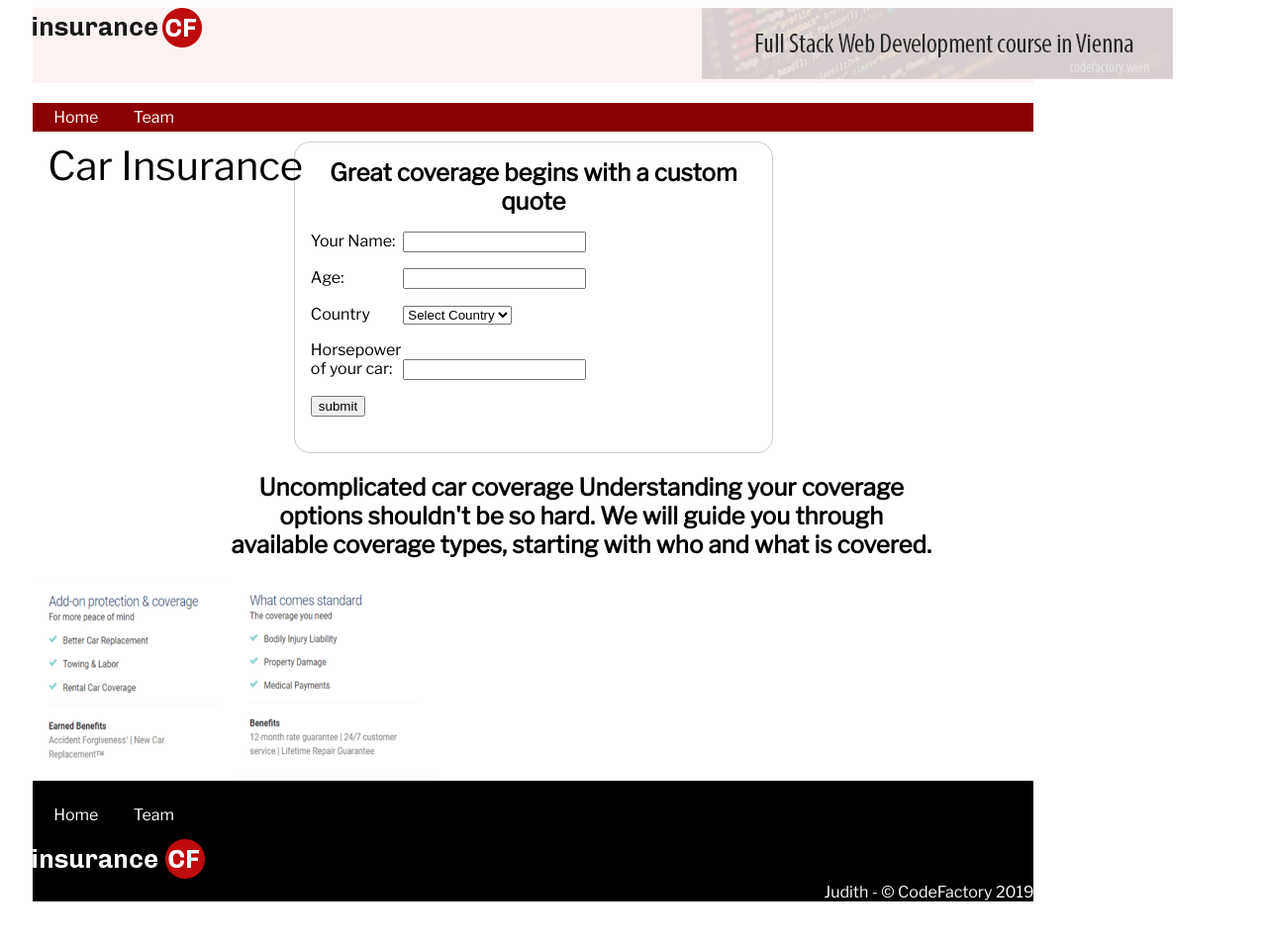
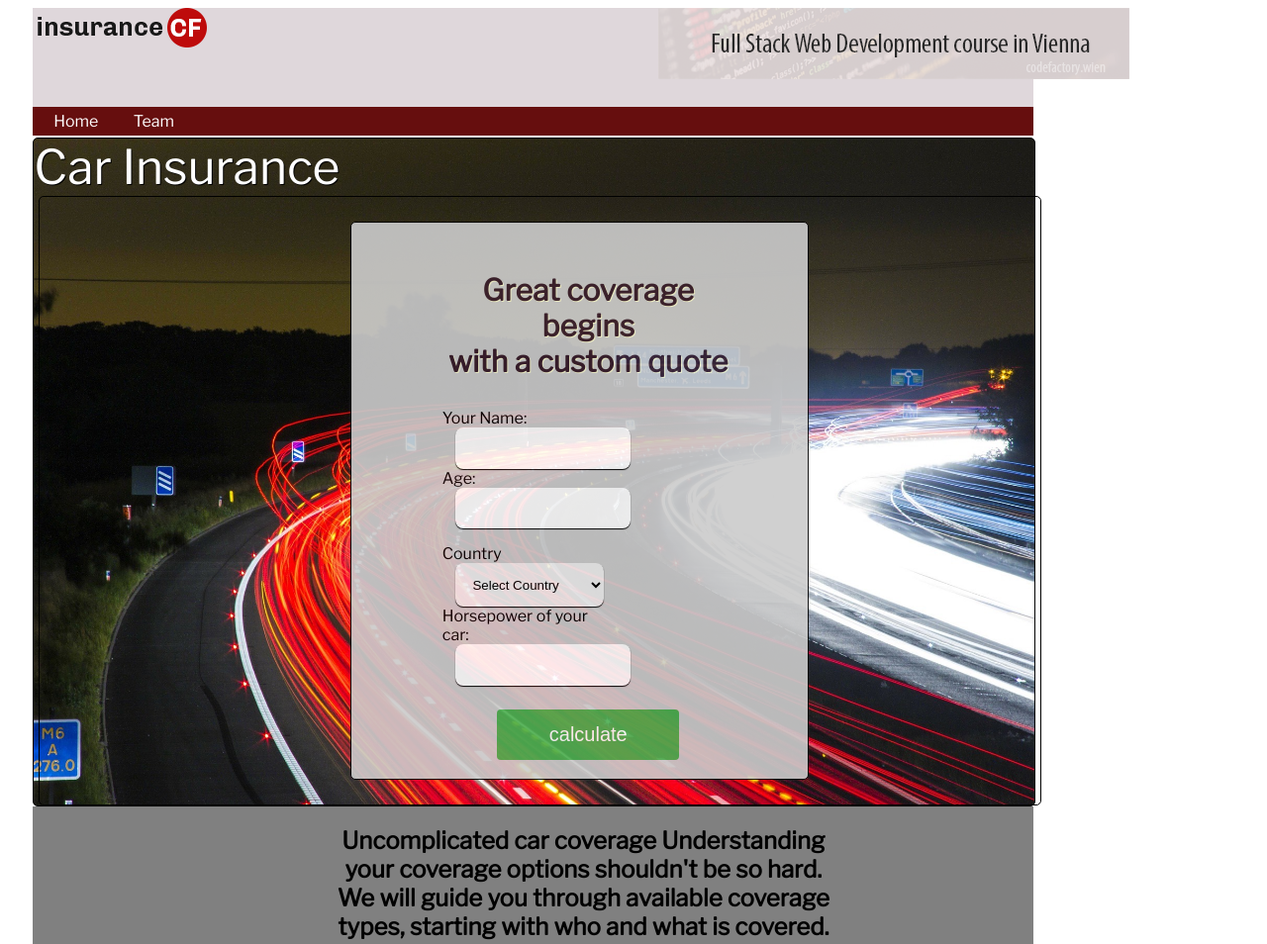
Before and after one commit to JLangLadurner/FSWD60-Judith-CodeReview-03, a plain HTML site: page index.html in a window 1280 px wide. Shown: the top 954 px of the page at 99% size. Before the commit the page ends 911 px from the top, so only its background shows below. Drawn offline with nearby package versions, Linux system fonts and the light colour scheme.

Commit message:
add final css & JSON & Team Page incl styling

```diff
--- a/css/Style01.css
+++ b/css/Style01.css
@@ -5,23 +5,31 @@
 	/* background-color: lightgrey; */
 	font-family: 'Libre Franklin', sans-serif;
 }
+.main {
 
-#headline {
-	font-size: 40px;
-	margin-left: 15px;
-
+    background-image: url("../img/traffic1.jpg");
+    background-size: 100%;
+    background-repeat: no-repeat;
+	width: 95%;
+	float: left;
+	background-color: #A6A8A5;
+	width: 100%;
+	border:1px solid black;
+	border-radius: 5px;
 }
 
-.header {
+div [class=header] {
 	float: left;
+	height: 100px;
 	width: 100%;
-	background-color: #FDF2F2;
+	background-color: #DFD7DB;
 }
 
 #logoTop {
 
 	width: 50%;
 	float: left;
+	margin-left: .5%;
 
 }
 
@@ -29,11 +37,21 @@
 
 	width: 30%;
 	float: left;
-	margin-left: 170px;
+	margin-left: 12%;
+}
+
+div [class=body] {
+  width: 95%;
+  float: left;
+  border: 1px solid black;
+  margin-left: .5%;
+  border-radius: 5px;
+  /* background-color: lightgrey; */
+  padding: 25px;
 }
 
 /* nav bar top ----- start */
-.navTop{
+.header .navTop{
 	clear: right;
 	float: left;
 	width: 100%;
@@ -43,9 +61,9 @@
 
 .navTop ul {
   list-style-type: none;
-  margin: 5px 0px 5px 0px;
+  margin: 2px 0px 2px 0px;
   overflow: hidden;
-  background-color: darkred;
+  background-color: #660E0E;
   padding: 5px 5px 5px 5px;
 }
 
@@ -67,98 +85,158 @@
 /* nav bar top ----- end */
 
 
-#headline {
-	clear: right;
-	float: left;
-	font-size: 40px;
-	margin-left: 15px;
-
+div [id=headline]{
+	width: 38%;
+	font-size: 48px;
+	/* border: 1px solid black; */
+	text-align: left;
+    color: white;
+ 	text-shadow: 1px 1px 0 black;
 }
 
 /* img row ---- coverage --- start */
 .rowImg {
-	width: 40%;
+	width: 60%;
 	display: flex;
 	justify-content: space-around;
+	margin-left: 25%;
 }
 
 #pix1 {
+	box-shadow:0 2px 2px white;
+	border: 1px solid #296104;
+	border-radius: 5px;
 	width: 200px;
 	height: 200px;
 }
 #pix2 {
+	box-shadow:0 2px 2px white;
+	border: 1px solid #296104;
+	border-radius: 5px;
 	width: 200px;
 	height: 200px;
 }
 
 /* img row ------coverage ---- end */
 
-/* form styling ----- start */
+		/* form styling - Box width big start */
 
-
-form {
-	margin: 0 auto;
-	width:450px;
-	padding: 1em;
-	border: 1px solid #CCC;
-	border-radius: 1em;
+input[type=text], select {
+  border:0; outline:0;
+  padding: 1em;
+  border-radius:8px;
+  display: block;
+  width: 100%;
+  margin-top: 1em;
+  margin-left: 1em;
+  box-shadow:0 1px 1px black;
+  resize: none;
 }
 
-form div + div {
-	margin-top:  1em;
+input[id=btn] {
+  width: 50%;
+  background-color: #4CAF50;
+  color: white;
+  padding: 14px 20px;
+  margin-top: 8px;
+  margin-left: 15%;
+  border: none;
+  border-radius: 4px;
+  cursor: pointer;
+  font-size: 20px;
 }
 
-label {
-	display: inline-block;
-	width: 90px;
-	text-align: left;
+input[id=btn]:hover {
+  background-color: #45a049;
+}
+
+div [id=form] {
+float: left;
+border: 1px solid black;
+width: 48%;
+background-color: #CCC;
+opacity: 0.9;
+border-radius: 5px;
+margin-left: 30%;
+
 }
 
 
+label {
+	float:left;
+	width: 10em;
+	margin-right: 1em;
+}
 
-/* form styling ---- end */
+.half {
+  float: left;
+  width: 100%;
+  margin-bottom: 1em;
+}
 
-div > #bgimg {
-	background-image: url('img/traffic-332857_1920.jpg');
+.right {
+ 	width: 150px;
+ 	margin-right: 10%;
 
-	float: left;
-	width: 100%;
 }
+
+.left {
+	width: 150px;
+ 	margin-right: 10%
+}
+
+.cf::before,
+.cf::after {
+    content: " "; /* 1 */
+    display: table; /* 2 */
+}
+
+.cf::after {
+    clear: both;
+}
+
+form{
+	margin-left: 20%;
+
+}
+
+/* form styling - Box width big start */
+
+
 
 #wrapperFor{
 	width: 100%;
 	float: left;
+	background-color: grey;
 }
 #afterText {
 	float: left;
 	margin-left: 200px;
-	width: 70%;
+	width: 50%;
 	text-align: center;
+	margin-left: 30%;
 
 }
 
 .coverage{
+	width: 80%;
+	color: #3A1E2C;
+ 	text-shadow: 1px 1px 0 lightgoldenrodyellow;
 	font-weight: bold;
-	font-size: 24px;
+	font-size: 30px;
+	margin-top: 50px;
+	margin-bottom: 30px;
+	margin-right:50px;
 	text-align: center;
 }
 #result{
-	display: center;
 	width: 100%;
 	height: auto;
-	text-align: center;
+	text-align: left;
+	font-size: 24px;
 	display: inline-block;
 	color: green;
 }
-
-h1 {
-	text-align: center;
-}
- #btn {
- 	text-align: center;
- }
-
-
 
 /* nav bottom ----- start */
 
@@ -167,6 +245,7 @@ h1 {
 	width: 100%;
 	padding: 5px 0px 5px 0px;
 	margin-top: 10px;
+	width: 85%;
 }
 
 .navBottom ul {
@@ -175,6 +254,7 @@ h1 {
   overflow: hidden;
   background-color: black;
   padding: 5px 5px 5px 5px;
+
 }
 
 .navBottom  li {
@@ -202,11 +282,13 @@ h1 {
 .copy {
 	float: left;
 	width: 100%;
-	text-align: right;
+	text-align: center;
+	margin-bottom: 10px;
 }
 
 .logoBottom {
  float: right;
- width: 100%;
+ width: 15%;
+ margin-top: 2%
 
 }
--- /dev/null
+++ b/css/style02.css
@@ -0,0 +1,153 @@
+.container {
+  margin-left: 2%;
+  width: 80%;
+  float: left;
+  background-color: lightgrey;
+  font-family: 'Libre Franklin', sans-serif;
+}
+.main {
+  background-image: url("../img/traffic1.jpg");
+  background-size: 100%;
+  opacity: 0.9;
+  background-repeat: no-repeat;
+  width: 95%;
+  float: left;
+  background-color: #A6A8A5;
+  width: 100%;
+  border:1px solid black;
+  border-radius: 5px;
+}
+
+div{
+  width:100%;
+  height: 100%;
+}
+
+div [class=header] {
+  float: left;
+  height: 100px;
+  width: 100%;
+  background-color: #DFD7DB;
+}
+
+#logoTop {
+
+  width: 50%;
+  float: left;
+  margin-left: .5%;
+
+}
+
+#FS {
+
+  width: 30%;
+  float: left;
+  margin-left: 12%;
+}
+
+/* nav Top ----- start !!! */
+
+.header .navTop{
+  clear: right;
+  float: left;
+  width: 100%;
+  padding: 5px 0px 5px 0px;
+  margin-top: 10px;
+}
+
+.navTop ul {
+  list-style-type: none;
+  margin: 2px 0px 2px 0px;
+  overflow: hidden;
+  background-color: #660E0E;
+  padding: 5px 5px 5px 5px;
+}
+
+.navTop li {
+  display: inline;
+}
+
+.navTop li a {
+ color: white;
+ padding: 14px 16px;
+ text-decoration: none;
+}
+
+.navTop li a:hover {
+  background-color: darkgrey;
+  color: black;
+}
+
+
+#pix{
+
+  width:  150px;
+  height: 125px;
+}
+
+#team {
+float: left;
+width: 18%;
+border-radius: 5px;
+margin-left: 30%;
+color: white;
+}
+
+
+
+
+
+
+/* Nav Bottom -----start!! */
+.navBottom{
+  float: left;
+  width: 100%;
+  padding: 5px 0px 5px 0px;
+  margin-top: 10px;
+  width: 85%;
+}
+
+.navBottom ul {
+  list-style-type: none;
+  margin: 5px 0px 5px 0px;
+  overflow: hidden;
+  background-color: black;
+  padding: 5px 5px 5px 5px;
+
+}
+
+.navBottom  li {
+  display: inline;
+}
+
+.navBottom li a {
+ color: white;
+ padding: 14px 16px;
+ text-decoration: none;
+}
+
+.navBottom li a:hover {
+  background-color: darkgrey;
+  color: black;
+}
+
+.footer{
+  float: left;
+  width: 100%;
+  background-color: black;
+  color: white;
+}
+
+.copy {
+  float: left;
+  width: 100%;
+  text-align: center;
+  margin-bottom: 10px;
+}
+
+.logoBottom {
+ float: right;
+ width: 15%;
+ margin-top: 2%
+
+}
--- a/index.html
+++ b/index.html
@@ -5,6 +5,7 @@
 	<title></title>
 	<link rel="stylesheet" href="css/Style01.css">
 	<link href="https://fonts.googleapis.com/css?family=Libre+Franklin|Staatliches" rel="stylesheet">
+	<meta name="viewport" content="width=device-width, initial-scale=1">
 </head>
 <body>
 	<div class="container">
@@ -22,21 +23,28 @@
 	<!-- navBar Top start -->
 		<nav class="navTop">
 			<ul>
-				<li><a href="#" title="Home">Home</a></li>
-				<li><a href="#" title="Team">Team</a></li>
+				<li><a href="index.html" title="Home">Home</a></li>
+				<li><a href="team.html" title="Team">Team</a></li>
 			</ul>
 		</nav>
+
 	<!-- navBar Top -----end	 -->
-		<div id="bgimg">
-			<div id="headline">
-				Car Insurance
-			</div>
+
+		<div class="main">
+				<div id="headline">
+					Car Insurance
+				</div>
+
+		<div class="body">
+
+			<div id="form">
 	<!-- FormFields ------- start		 -->
 
-				<form name="myForm" action="" method="get" onsubmit="">
+				<form class= "cf" name="myForm" action="" method="get" onsubmit="">
 					<div class=coverage>
-					Great coverage begins with a custom quote
+					Great coverage begins <br> with a custom quote
 					</div>
+					<div class="half left cf">
 					<div>
 						<label for="name"> Your Name:</label>
 						<input type="text" id = "name" name="inputName" value="">
@@ -45,6 +53,8 @@
 						<label for="age"> Age:</label>
 						<input type="text" id ="age" name="inputAge" value="">
 					</div>
+					</div>
+					<div class="half right cf">
 					<div>
 						<label for="country"> Country</label>
 						<select size = "1" id="country" name = "country">
@@ -58,13 +68,17 @@
 						<label for="horsepower"> Horsepower of your car:</label>
 						<input type="text" id="HP" name="inputHorseP" value="">
 					</div>
+					</div>
 					<div class="button">
-						<input id="btn" type="button" name="calculate" value ="submit" onClick="processFormData()">
+						<input id="btn" type="button" name="calculate" value ="calculate" onClick="processFormData()">
 					</div>
 				<div id="result">
+				</div>
+				</form>
+			</div>
+		</div>
+		</div>
 
-				</form>	</div>
-			</div>
 
 	<!-- formField ------end		 -->
 			<div id=wrapperFor>
@@ -74,15 +88,15 @@
 					We will guide you through available coverage types,
 					starting with who and what is covered.</h2>
 				</div>
-			</div>
 
 			<div class="rowImg">
 				<div class="img">
-					<img id="pix1"src="img/addCoverage.png" alt="Coverage">
+					<img id="pix1"src="img/coverage2.png" alt="Coverage">
 				</div>
 				<div class="img" >
-					<img id="pix2" src="img/coverage2.png" alt="Coverage">
+					<img id="pix2" src="img/addCoverage.png" alt="Coverage">
 				</div>
+			</div>
 			</div>
 
 			<div class="footer">
@@ -90,8 +104,8 @@
 					<div>
 						<nav class="navBottom">
 							<ul>
-								<li><a href="#" title="Home">Home</a></li>
-								<li><a href="" title="Team">Team</a></li>
+								<li><a href="index.html" title="Home">Home</a></li>
+								<li><a href="team.html" title="Team">Team</a></li>
 							</ul>
 						</nav>
 					</div>
```
Also changed, not shown: JSON/js_team.json (added, +25 -0 lines), js/index.trail.html (deleted, +0 -162 lines), js/js_team.js (added, +11 -0 lines), team.html (added, +76 -0 lines), JSON/js_team.js (added), img/bill.jpg (added), img/fran.jpg (added), img/fritz.jpg (added), img/traffic-332857_1920.jpg (deleted), img/traffic1.jpg (added), 1 other file.
